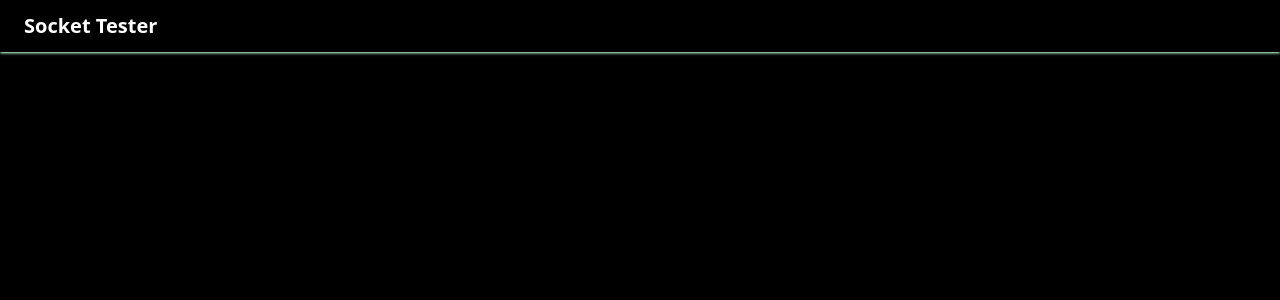
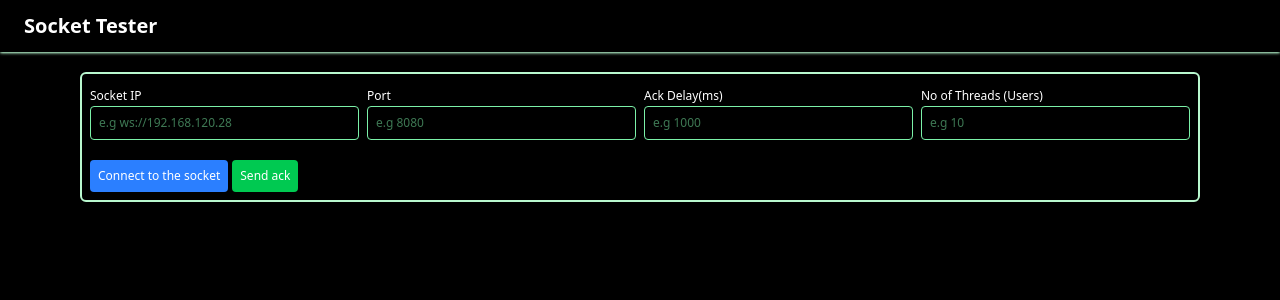
Before and after one commit to AsifZaman777/socket-tester, a React (Vite) app: page / in a window 1280 px wide. Shown: the top 300 px of the page. Built offline with nearby package versions, Linux system fonts and the light colour scheme.

Commit message:
updated Param section

```diff
--- a/src/App.jsx
+++ b/src/App.jsx
@@ -1,10 +1,12 @@
 import React from 'react';
 import Navbar from './components/Navbar';
+import ParamSection from './components/ParamSection';
 
 const App = () => {
   return (
     <div>
       <Navbar />
+      <ParamSection />
     </div>
   );
 };
--- a/src/components/Navbar.jsx
+++ b/src/components/Navbar.jsx
@@ -2,7 +2,7 @@ import React from "react";
 
 const Navbar = () => {
   return (
-    <nav className="bg-black text-white px-6 py-3 flex justify-between items-center shadow-sm shadow-green-200 ">
+    <nav className="bg-black text-white px-6 py-3 flex justify-between items-center shadow-sm shadow-green-200">
       {/* App Name */}
       <h1 className="text-xl font-semibold">Socket Tester</h1>
     </nav>
--- a/src/components/ParamSection.jsx
+++ b/src/components/ParamSection.jsx
@@ -1,11 +1,80 @@
-import React from 'react';
+import React, { useState } from "react";
 
 const ParamSection = () => {
-    return (
+  const [socketIP, setSocketIP] = useState("");
+  const [port, setPort] = useState("");
+  const [threads, setThreads] = useState("");
+  const [ackDelay, setAckDelay] = useState("");
+
+  const handleConnect = () => {
+    // Handle connect to socket logic
+  };
+
+  const handleSendAck = () => {
+    // Handle send ack logic
+  };
+
+  return (
+    <div className="p-2 m-20 border-2 border-green-200 rounded-md shadow-md mt-5">
+      <div className="grid grid-cols-4 gap-2">
         <div>
+          <label className="text-xs">Socket IP</label>
+          <input
+            type="text"
+            value={socketIP}
+            onChange={(e) => setSocketIP(e.target.value)}
+            className="border p-2 rounded w-full hover:border-green-200 transition-all duration-150 text-green-300 text-xs focus-visible:outline-none"
+            placeholder="e.g ws://192.168.120.28"
+          />
+        </div>
+        <div>
+          <label className="text-xs">Port</label>
+          <input
+            type="text"
+            value={port}
+            onChange={(e) => setPort(e.target.value)}
+            className="border p-2 rounded w-full hover:border-green-200 transition-all duration-150 text-green-300 text-xs focus-visible:outline-none"
+            placeholder="e.g 8080"
+          />
+        </div>
+        <div>
+          <label className="text-xs">Ack Delay(ms)</label>
+          <input
+            type="text"
+            value={ackDelay}
+            onChange={(e) => setAckDelay(e.target.value)}
+            className="border p-2 rounded w-full hover:border-green-200 transition-all duration-150 text-green-300 text-xs focus-visible:outline-none"
+            placeholder="e.g 1000"
+          />
+        </div>
+        <div>
+          <label className="text-xs">No of Threads (Users)</label>
+          <input
+            type="text"
+            value={threads}
+            onChange={(e) => setThreads(e.target.value)}
+            className="border p-2 rounded w-full hover:border-green-200 transition-all duration-150 text-green-300 text-xs focus-visible:outline-none"
+            placeholder="e.g 10"
+          />
+        </div>
 
-        </div>
-    );
+      </div>
+      <div className="mt-5">
+        <button
+          onClick={handleConnect}
+          className="bg-blue-500 text-white p-2 rounded mr-1 hover:bg-blue-600 transition-all duration-200 text-xs"
+        >
+          Connect to the socket
+        </button>
+        <button
+          onClick={handleSendAck}
+          className="bg-green-500 text-white p-2 rounded hover:bg-green-600 transition-all duration-200 text-xs"
+        >
+          Send ack
+        </button>
+      </div>
+    </div>
+  );
 };
 
 export default ParamSection;
```
